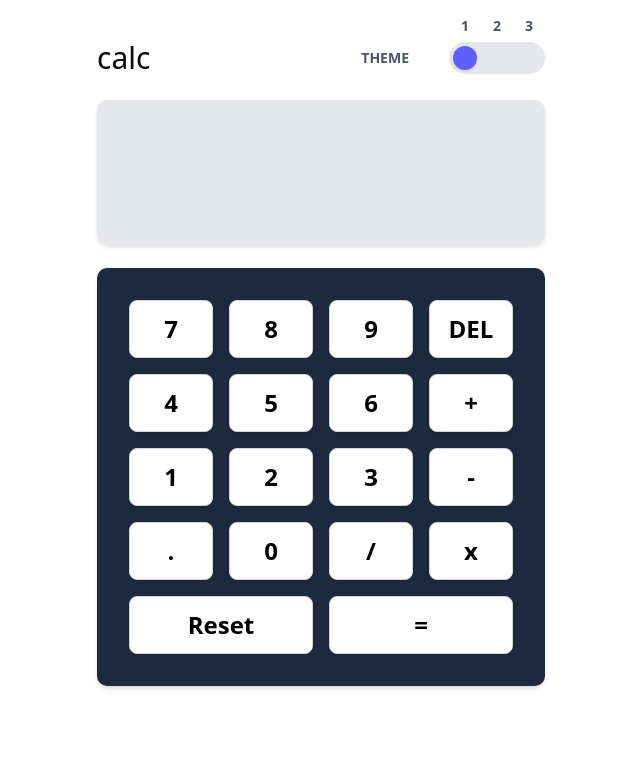
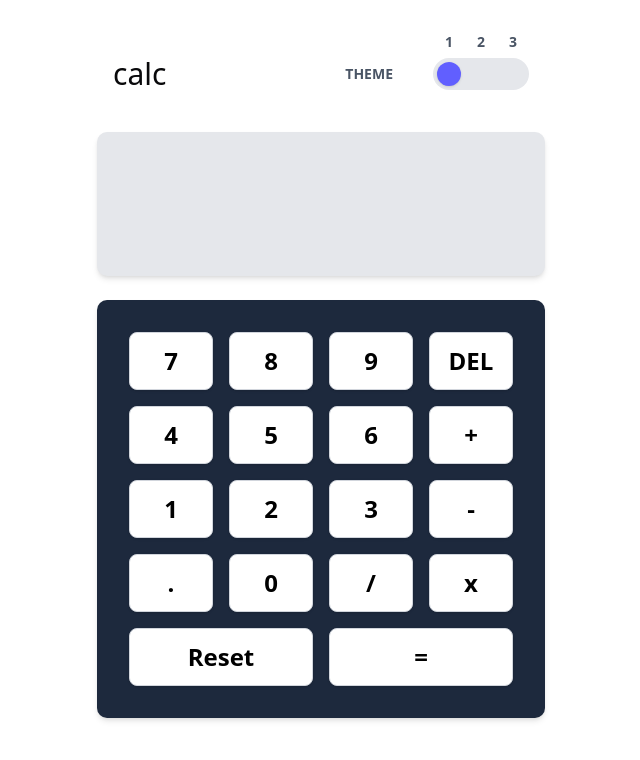
Before and after one commit to AnthonyChablov/calculator-app-ui, a React (Vite) app: page / in a window 1280 px wide. Shown: the top 760 px of the page, without its empty margins (319-959 px from the left). Built offline with nearby package versions, Linux system fonts and the light colour scheme.

Commit message:
refactor/test: add title props to header and tests

```diff
--- a/src/components/Calculator/Calculator.tsx
+++ b/src/components/Calculator/Calculator.tsx
@@ -20,7 +20,7 @@ const Calculator = () => {
   return (
     <>
       <Container className="py-10 px-4 md:px-8 lg:px-16 xl:px-24 2xl:px-32 ">
-        <Header />
+        <Header headerTitle="calc" toggleTitle="THEME" />
         <Separator size="small" />
         <Display value={expression} />
         <Separator size="small" />
--- a/src/components/Calculator/components/Header/Header.tsx
+++ b/src/components/Calculator/components/Header/Header.tsx
@@ -1,11 +1,21 @@
 import Toggle from "./Toggle/Toggle";
 import HeaderText from "@/components/Typography/HeaderText/HeaderText";
+import { cn } from "@/lib/utils";
 
-const Header = () => {
+interface HeaderProps {
+  className?: string;
+  headerTitle: string;
+  toggleTitle?: string | undefined;
+}
+
+const Header = ({ className, headerTitle, toggleTitle }: HeaderProps) => {
   return (
-    <div className="flex items-center justify-between ">
-      <HeaderText header="calc" className=" text-xl" />
-      <Toggle title="THEME" />
+    <div
+      className={cn(`flex items-center justify-between w-full p-4 `, className)}
+      data-testid="calculator-header"
+    >
+      <HeaderText header={headerTitle} className=" text-xl" />
+      <Toggle title={toggleTitle} />
     </div>
   );
 };
```
Also changed, not shown: 1 other file (tests, documents, lock files or other folders).
